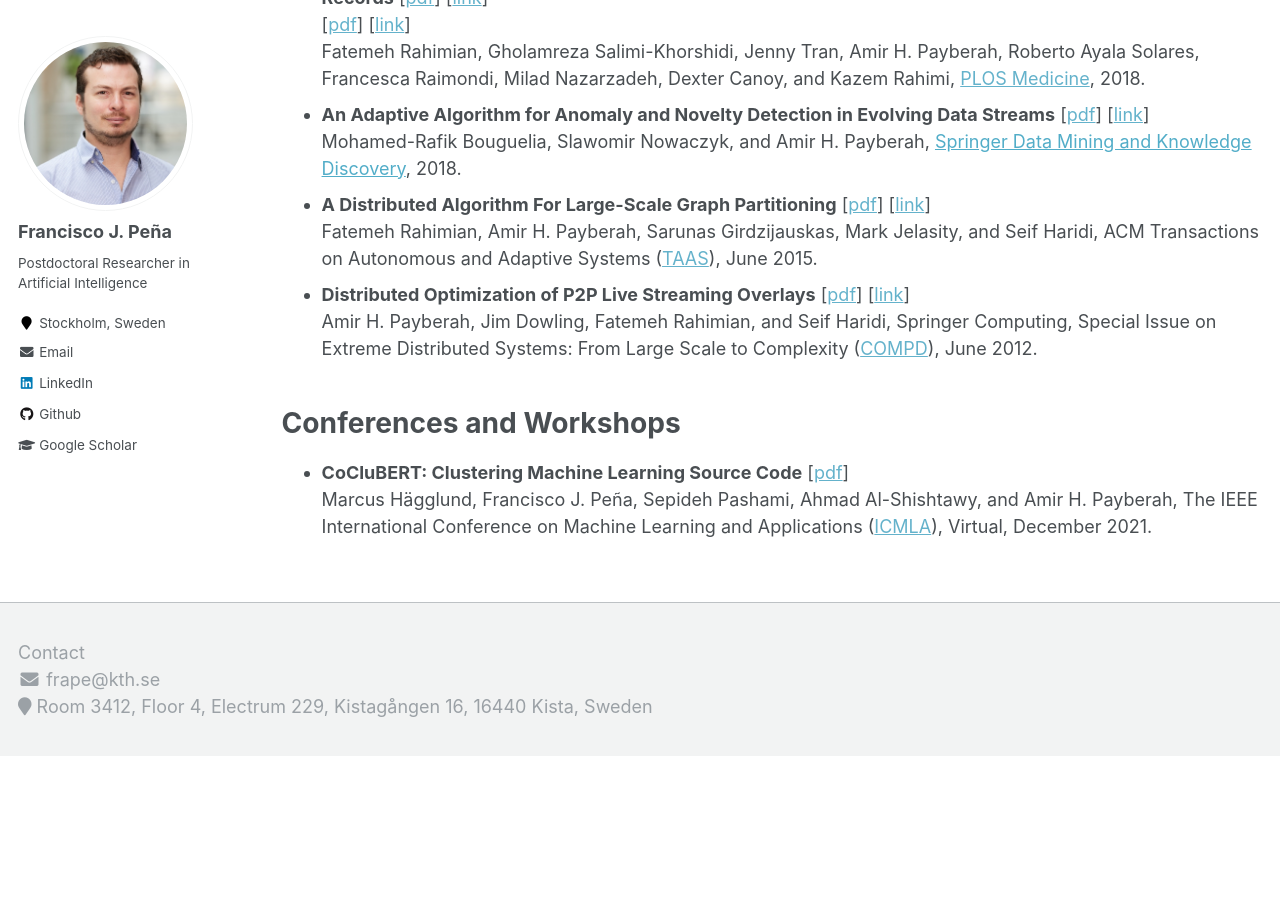
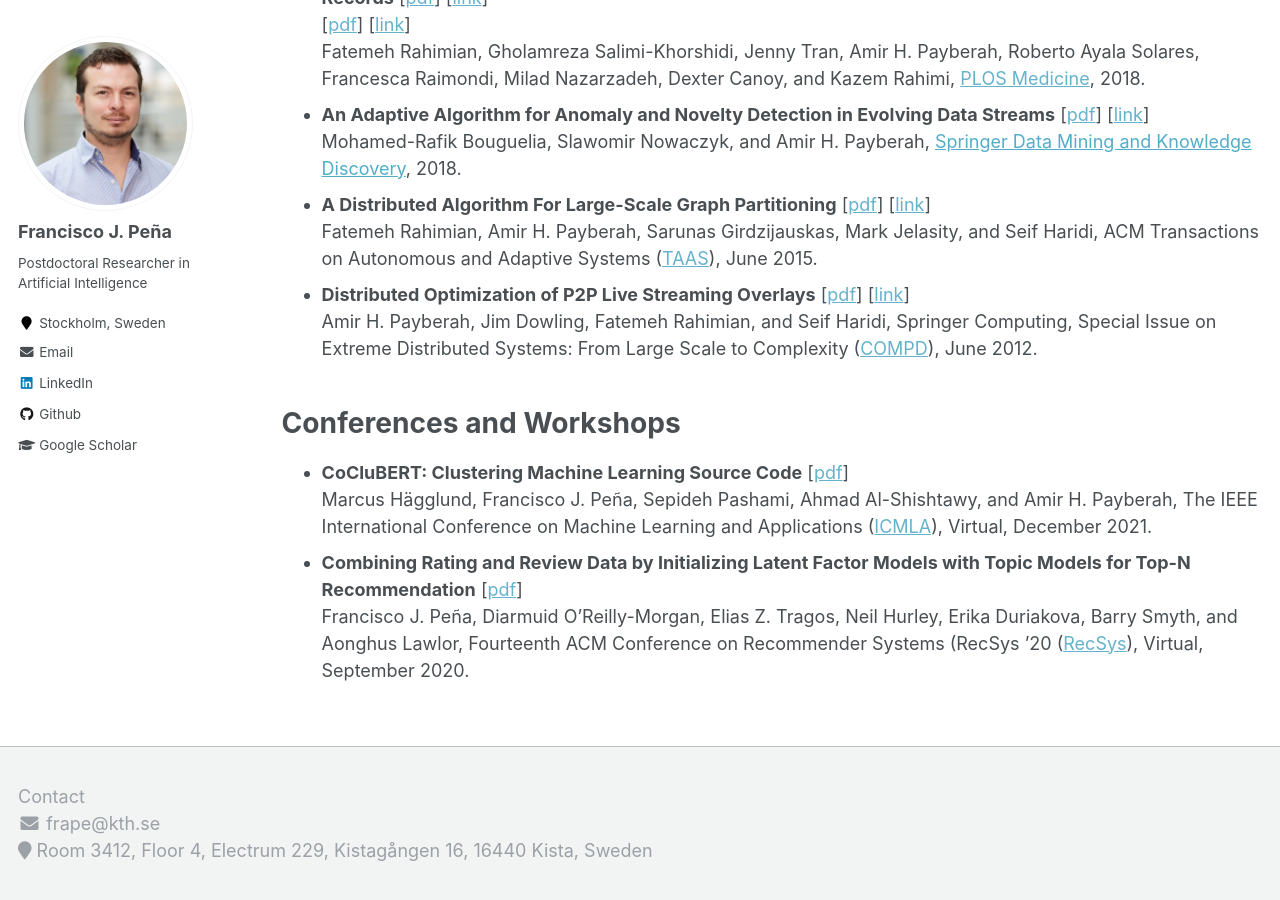
Before and after one commit to melqkiades/melqkiades.github.io, a Jekyll site: the page built from _pages/publications.html, in a window 1280 px wide and 900 px high, scrolled down 605 px. Built offline with Jekyll 4.4.1, drawn with Linux system fonts in a browser that asks for light colours; before the commit the page ends 1361 px from its top, so only the background shows below that.

Commit message:
Updated publications

```diff
--- a/_pages/publications.html
+++ b/_pages/publications.html
@@ -29,4 +29,7 @@ author_profile: true
 <ul>
 	<li><b>CoCluBERT: Clustering Machine Learning Source Code</b> [<a href="http://payberah.github.io/files/download/papers/coclubert.pdf" style="color:#64B2CB">pdf</a>]<br>
 	Marcus Hägglund, Francisco J. Peña, Sepideh Pashami, Ahmad Al-Shishtawy, and Amir H. Payberah, The IEEE International Conference on Machine Learning and Applications (<a href="https://www.icmla-conference.org/icmla21/" style="color:#64B2CB">ICMLA</a>), Virtual, December 2021.</li>
+	<li><b>Combining Rating and Review Data by Initializing Latent Factor Models with Topic Models for Top-N Recommendation</b> [<a href="http://payberah.github.io/files/download/papers/coclubert.pdf" style="color:#64B2CB">pdf</a>]<br>
+	Francisco J. Peña, Diarmuid O’Reilly-Morgan, Elias Z. Tragos, Neil Hurley, Erika Duriakova, Barry Smyth, and Aonghus Lawlor, Fourteenth ACM Conference on Recommender
+Systems (RecSys ’20 (<a href="https://recsys.acm.org/recsys20/" style="color:#64B2CB">RecSys</a>), Virtual, September 2020.</li>
 </ul>
```
